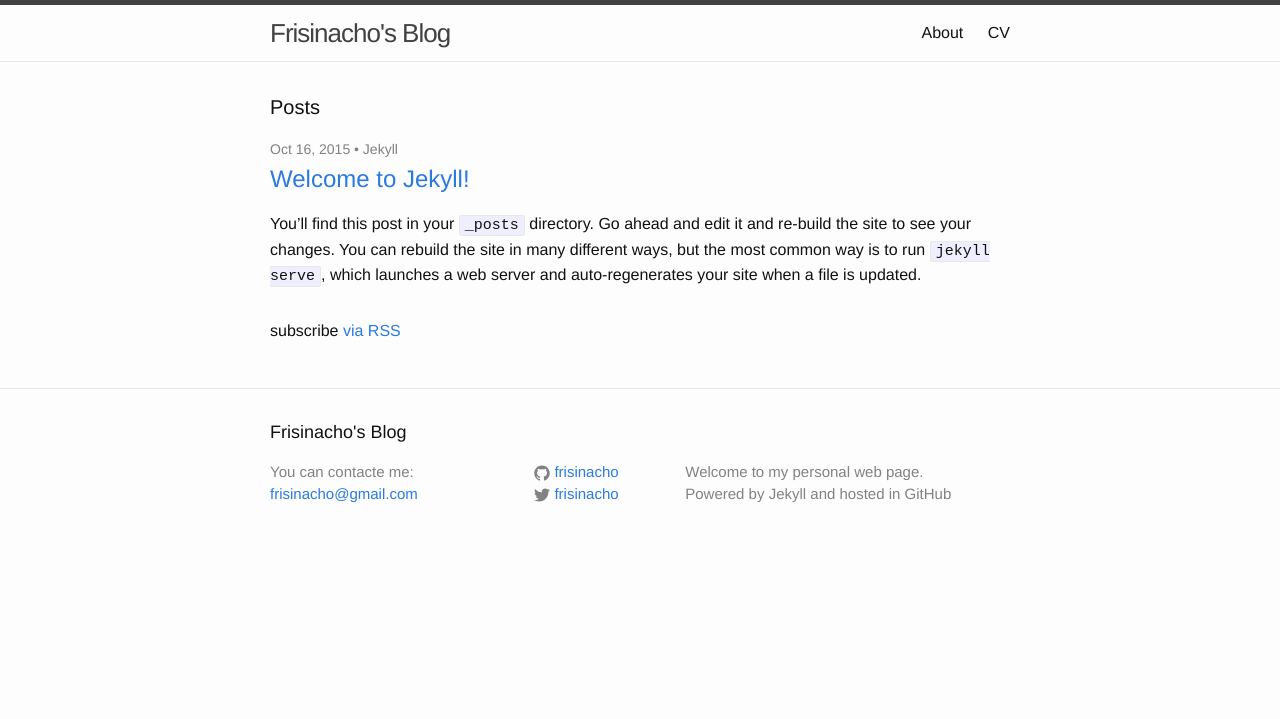
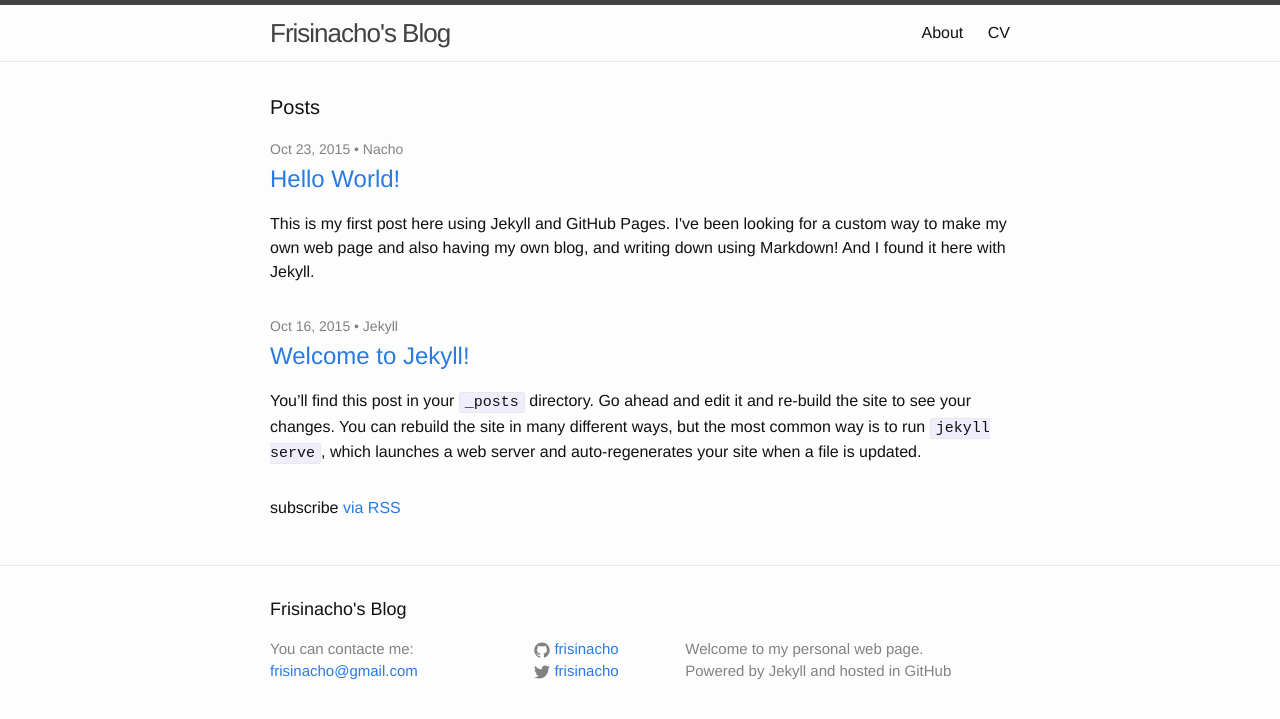
Before and after one commit to frisinacho/frisinacho.github.io, a Jekyll site: the page built from index.html, in a window 1280 px wide. Shown: the top 719 px of the page. Built offline with Jekyll 4.4.1, drawn with Linux system fonts in a browser that asks for light colours.

Commit message:
Publish my first post

```diff
--- a/_drafts/first-post.md
+++ b/_posts/2015-10-23-hello-world.md
@@ -1,6 +1,6 @@
 ---
-layout: post
 title:  "Hello World!"
+date: 2015-10-23 17:50:07
 category: personal
 excerpt: "This is my first post here using Jekyll and GitHub Pages. I've been looking for a custom way to make my own web page and also having my own blog, and writing down using Markdown! And I found it here with Jekyll."
 ---
```
